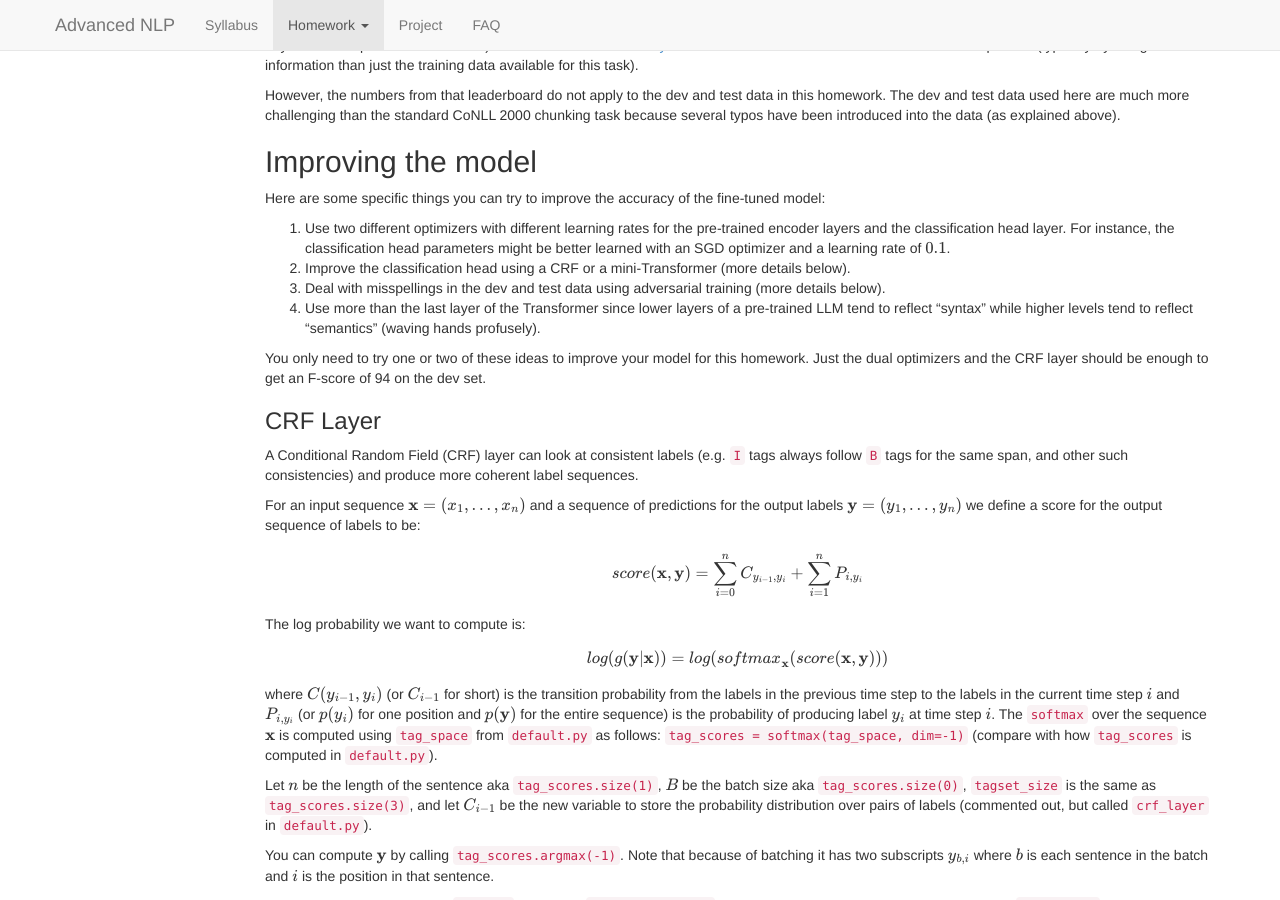
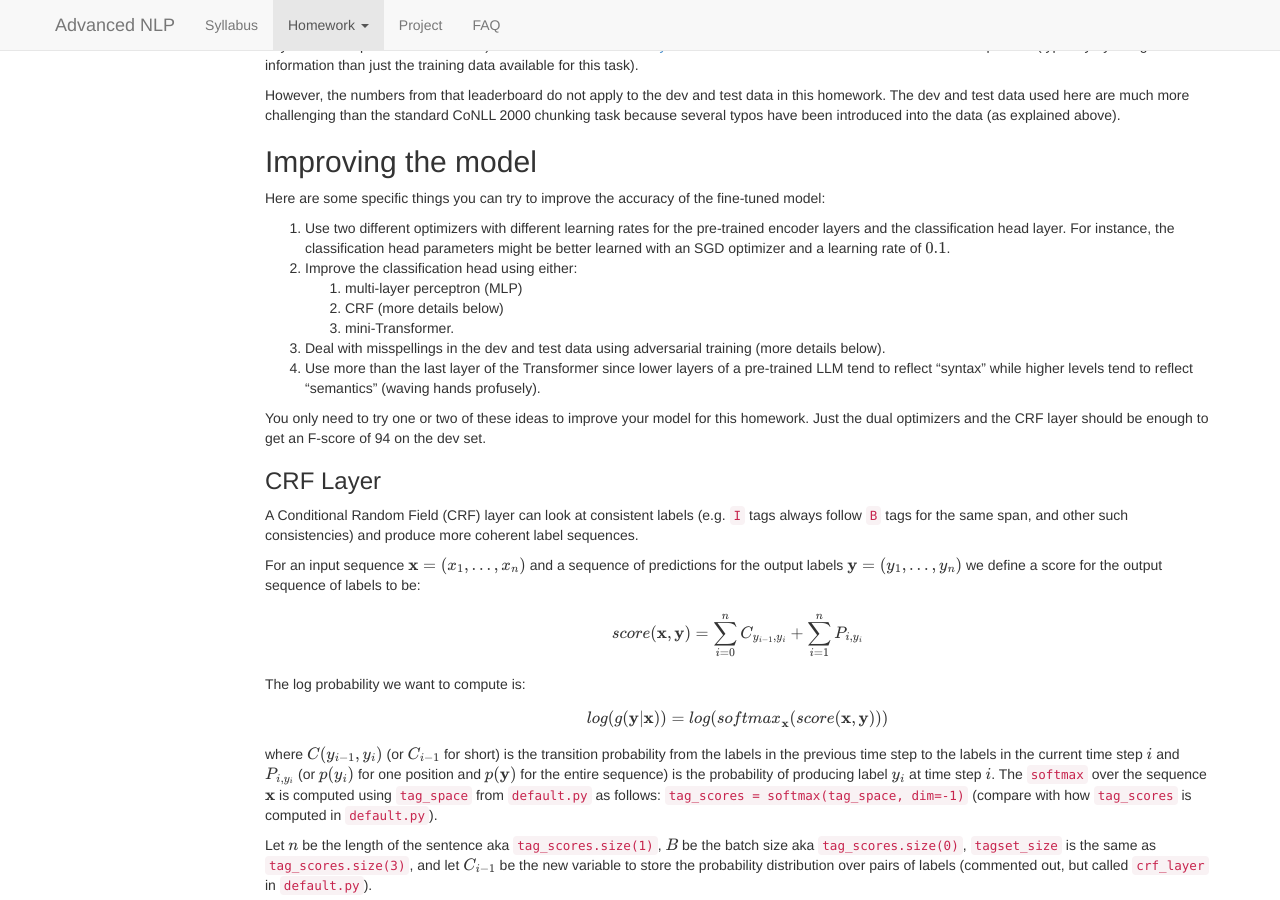
Before and after one commit to anoopsarkar/advanced-nlp-class, a Jekyll site: the page built from hw1.md, in a window 1280 px wide and 900 px high, scrolled down 4903 px. Built offline with Jekyll 4.4.1, drawn with Linux system fonts in a browser that asks for light colours; nearby versions of some CDN libraries; formulas are drawn with MathJax 3.

Commit message:
clean formatting

```diff
--- a/hw1.md
+++ b/hw1.md
@@ -335,7 +335,10 @@ Here are some specific things you can try to improve the accuracy
 of the fine-tuned model:
 
 1. Use two different optimizers with different learning rates for the pre-trained encoder layers and the classification head layer. For instance, the classification head parameters might be better learned with an SGD optimizer and a learning rate of $$0.1$$.
-1. Improve the classification head using a CRF or a mini-Transformer (more details below).
+1. Improve the classification head using either:
+    1. multi-layer perceptron (MLP)
+    1. CRF (more details below)
+    1. mini-Transformer.
 1. Deal with misspellings in the dev and test data using adversarial training (more details below).
 1. Use more than the last layer of the Transformer since lower layers of a pre-trained LLM tend to reflect "syntax" while higher levels tend to reflect "semantics" (waving hands profusely).
 
```
